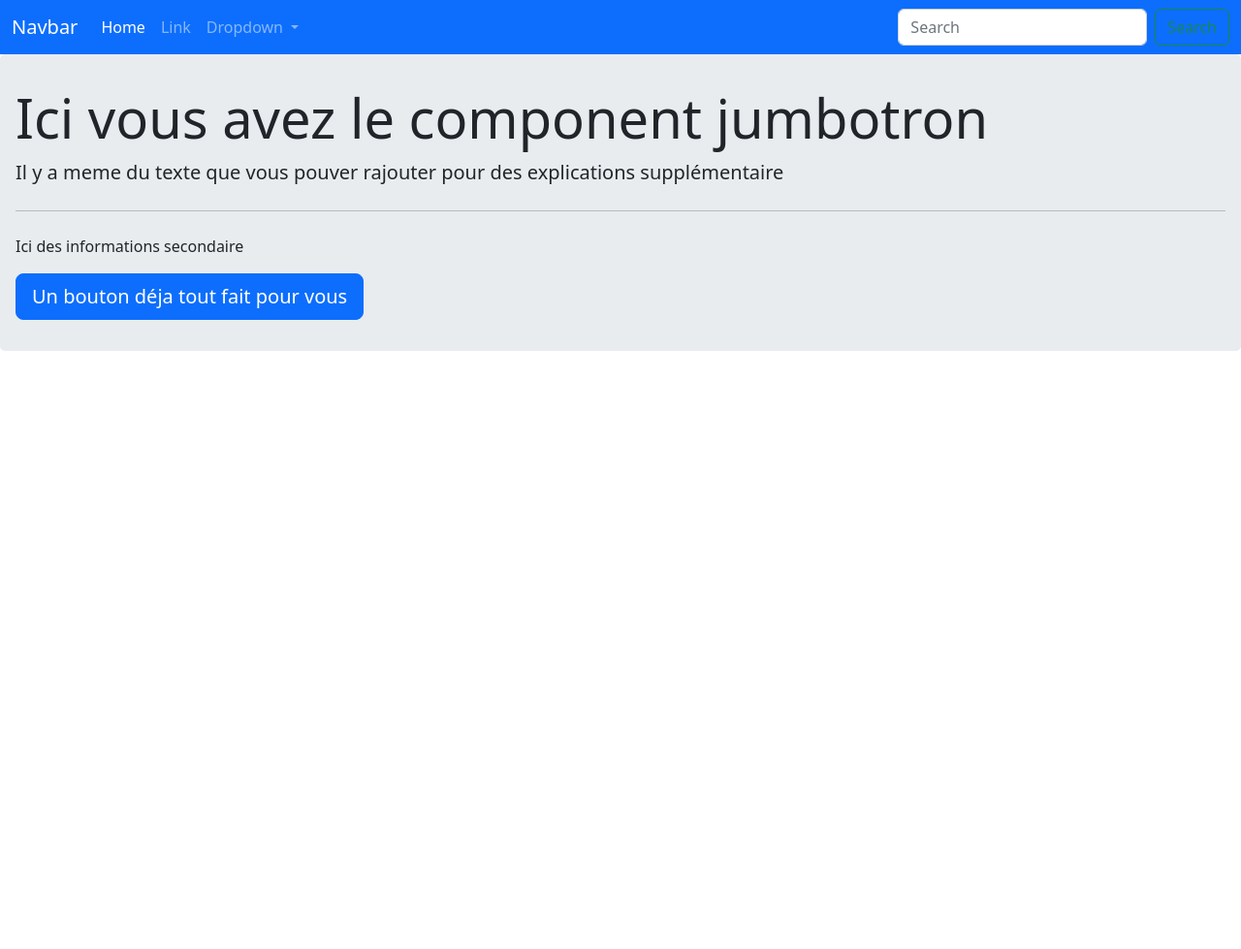
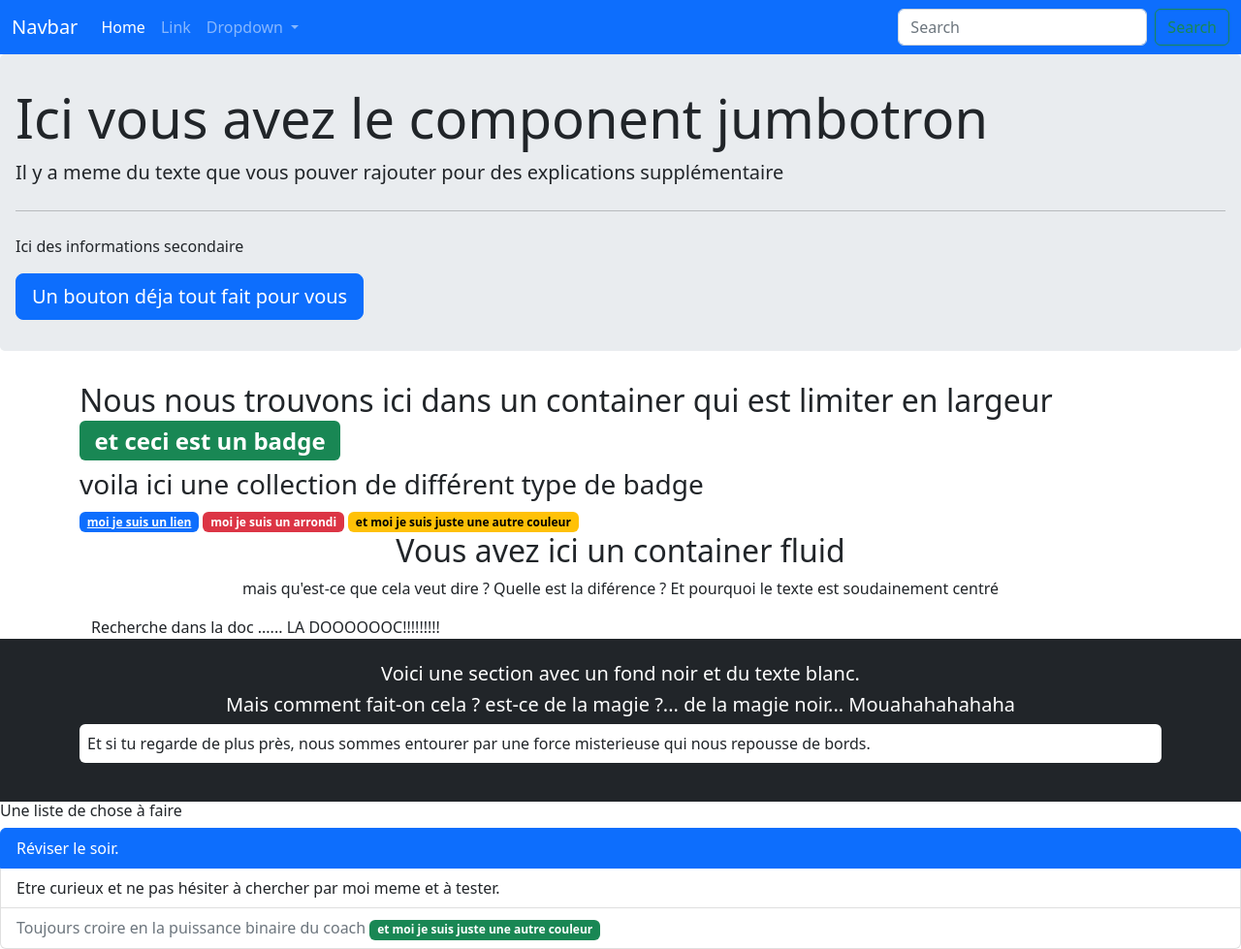
Before and after one commit to vicfir/intro-bootstrap, a website: page index.html in a window 1280 px wide. Shown: the whole page at 97% size. Before the commit the page ends 800 px from the top, so only its background shows below. Drawn offline with nearby package versions, Linux system fonts and the light colour scheme.

Commit message:
sect2 3 4

```diff
--- a/index.html
+++ b/index.html
@@ -61,7 +61,43 @@
                 <a class="btn btn-primary btn-lg" href="#" role="button">Un bouton déja tout fait pour vous</a>
             </div>
         </section>
+        <section class="container">
+            <div>
+                <h2>Nous nous trouvons ici dans un container qui est limiter en largeur <span class="badge bg-success text-white">et ceci est un badge</span></h2>
+                <h3>voila ici une collection de différent type de badge</h3>
+                <a href="" class="badge bg-primary">moi je suis un lien</a>
+                <span class="badge bg-danger rounded-spanill">moi je suis un arrondi</span>
+                <span class="badge text-bg-warning">et moi je suis juste une autre couleur</span>
+            </div>
+            <div class="container-fluid">
+                <h2 class="text-center">Vous avez ici un container fluid</h2>
+                <p class="text-center">mais qu'est-ce que cela veut dire ? Quelle est la diférence ? Et pourquoi le texte est soudainement centré</p>
+                <div class="callout callout-danger">Recherche dans la doc ...... LA DOOOOOOC!!!!!!!!!</div>
+            </div>
+        </section>
+
+        <section class="bg-dark text-white p-4">
+            <div class="container">
+                <h5 class="text-center">Voici une section avec un fond noir et du texte blanc.</h5>
+            <h5 class="text-center">Mais comment fait-on cela ? est-ce de la magie ?... de la magie noir... Mouahahahahaha</h5>
+            <p class="bg-white text-dark p-2 rounded">Et si tu regarde de plus près, nous sommes entourer par une force misterieuse qui nous repousse de bords.</p>
+            </div>
+        </section>
+
+        <section>
+            <div>
+                <h6>Une liste de chose à faire</h6>
+                <ul class="list-group">
+                    <li class="list-group-item active" aria-current="true">Réviser le soir.</li>
+                    <li class="list-group-item">Etre curieux et ne pas hésiter à chercher par moi meme et à tester.</li>
+                    <li class="list-group-item disabled">Toujours croire en la puissance binaire du coach
+                        <span class="badge text-bg-success">et moi je suis juste une autre couleur</span>
+                    </li>
+                </ul>
+            </div>
+        </section>
     </main>
+    <script type="text/javascript" src="./node_modules/bootstrap/dist/js/bootstrap.bundle.js"></script>
 </body>
 
 </html>
--- a/public/sass/style.sass
+++ b/public/sass/style.sass
@@ -5,3 +5,7 @@
     margin-bottom: 2rem
     background-color: #e9ecef
     border-radius: .3rem
+
+.callout
+
+.callout-danger
```
